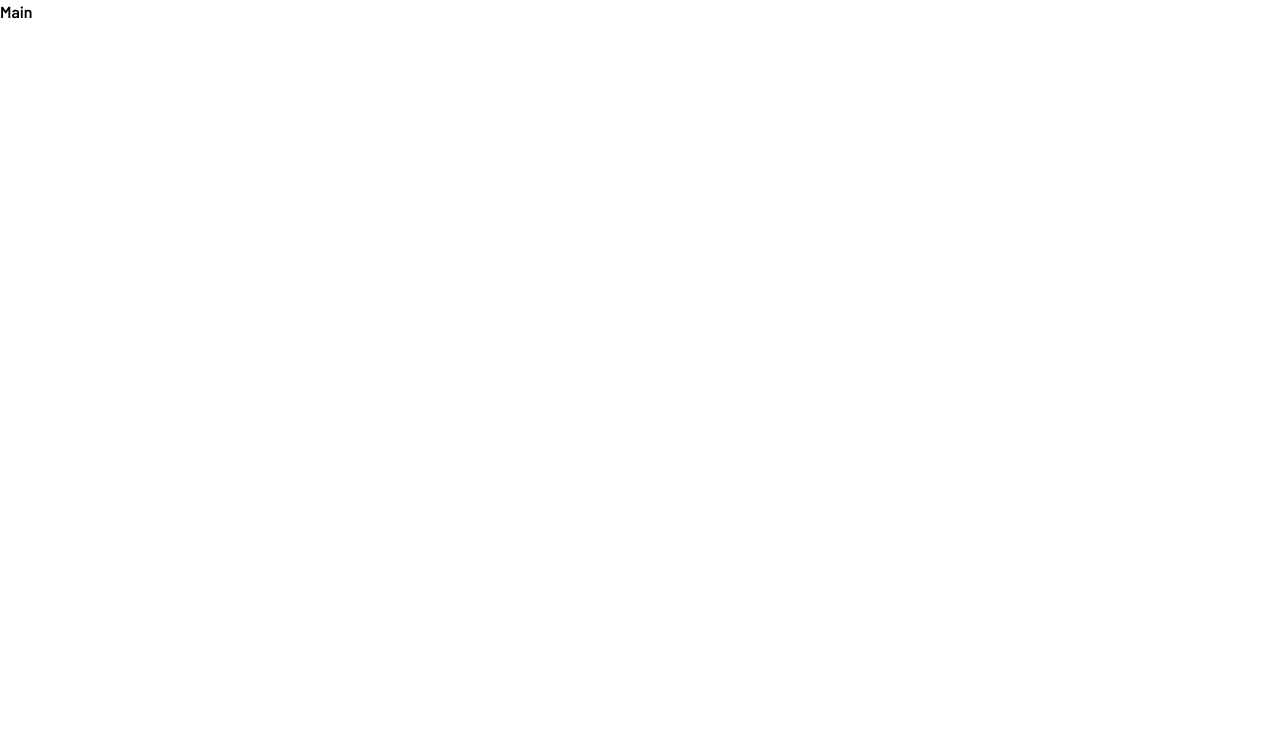
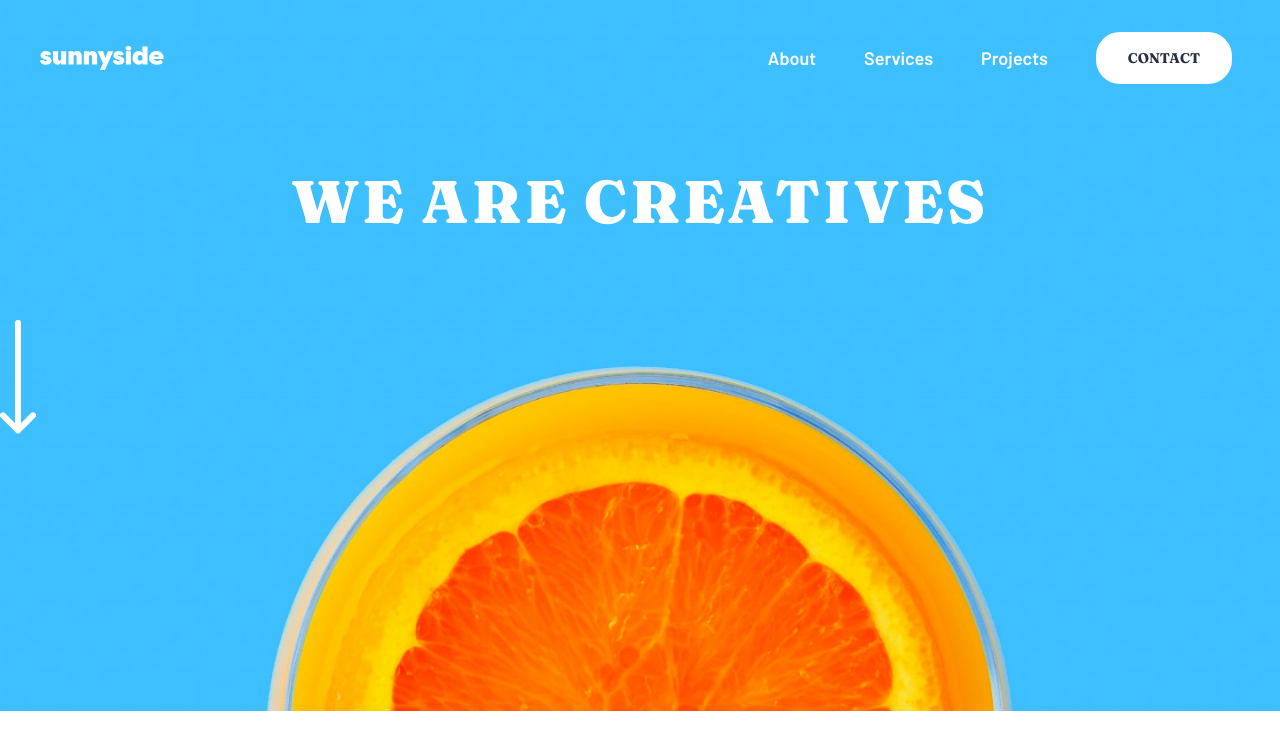
Before and after one commit to leonpahole/sunnyside-agency-landing, a Next.js app: page / in a window 1280 px wide. Shown: the top 750 px of the page. Built offline with nearby package versions, Linux system fonts and the light colour scheme.

Commit message:
Add hero

```diff
--- /dev/null
+++ b/src/components/Hero.tsx
@@ -0,0 +1,20 @@
+import ImageHeader from "public/images/desktop/image-header.jpg";
+import IconArrowDown from "public/images/icon-arrow-down.svg";
+import Image from "next/image";
+
+export const Hero = () => {
+  return (
+    <div className="relative z-0">
+      <Image alt="" src={ImageHeader} sizes="100vw" />
+      <h1 className="text-center px-1 w-full font-serif uppercase text-6xl text-white absolute z-10 top-[24%] font-black tracking-wider">
+        We are creatives
+      </h1>
+      <button
+        type="button"
+        className="mx-auto absolute z-10 top-[45%] inset-x-0"
+      >
+        <Image alt="Scroll down to the content" src={IconArrowDown} />
+      </button>
+    </div>
+  );
+};
--- /dev/null
+++ b/src/components/layout/Navbar.tsx
@@ -0,0 +1,38 @@
+import Image from "next/image";
+import Link from "next/link";
+import Logo from "public/images/logo.svg";
+import { NavbarContactLink } from "./NavbarContactLink";
+import { NavbarLink } from "./NavbarLink";
+
+const Links = [
+  {
+    name: "About",
+    to: "/",
+  },
+  {
+    name: "Services",
+    to: "/",
+  },
+  {
+    name: "Projects",
+    to: "/",
+  },
+];
+
+export const Navbar = () => {
+  return (
+    <header className="z-10 absolute left-0 right-0 top-0 py-8 pr-12 pl-10 flex items-center justify-between gap-2">
+      <Link href="/">
+        <Image src={Logo} alt="Sunnyside agency home" />
+      </Link>
+      <div className="text-white flex gap-12 items-center">
+        {Links.map((link) => (
+          <NavbarLink href={link.to} key={link.name}>
+            {link.name}
+          </NavbarLink>
+        ))}
+        <NavbarContactLink />
+      </div>
+    </header>
+  );
+};
--- /dev/null
+++ b/src/components/layout/NavbarContactLink.tsx
@@ -0,0 +1,12 @@
+import Link from "next/link";
+
+export const NavbarContactLink = () => {
+  return (
+    <Link
+      href="/"
+      className="py-4 px-8 text-blue bg-white rounded-3xl text-sm font-bold font-serif uppercase"
+    >
+      Contact
+    </Link>
+  );
+};
--- /dev/null
+++ b/src/components/layout/NavbarLink.tsx
@@ -0,0 +1,14 @@
+import Link from "next/link";
+
+interface IProps {
+  href: string;
+  children: React.ReactNode;
+}
+
+export const NavbarLink = ({ href, children }: IProps) => {
+  return (
+    <Link href={href} className="font-semibold text-lg">
+      {children}
+    </Link>
+  );
+};
--- a/src/pages/_app.tsx
+++ b/src/pages/_app.tsx
@@ -1,11 +1,18 @@
 import { barlow, fraunces } from "@/fonts";
 import "@/styles/globals.css";
 import type { AppProps } from "next/app";
+import Head from "next/head";
 
 export default function App({ Component, pageProps }: AppProps) {
   return (
-    <div className={`font-sans ${barlow.variable} ${fraunces.variable}`}>
-      <Component {...pageProps} />
-    </div>
+    <>
+      <Head>
+        <meta name="viewport" content="width=device-width, initial-scale=1" />
+        <link rel="icon" href="/images/favicon-32x32.png" />
+      </Head>
+      <div className={`font-sans ${barlow.variable} ${fraunces.variable}`}>
+        <Component {...pageProps} />
+      </div>
+    </>
   );
 }
--- a/src/pages/index.tsx
+++ b/src/pages/index.tsx
@@ -1,17 +1,19 @@
+import { Hero } from "@/components/Hero";
+import { Navbar } from "@/components/layout/Navbar";
 import Head from "next/head";
 
 export default function Home() {
   return (
     <>
       <Head>
-        <title>Create Next App</title>
-        <meta name="description" content="Generated by create next app" />
-        <meta name="viewport" content="width=device-width, initial-scale=1" />
-        <link rel="icon" href="/favicon.ico" />
+        <title>Sunnyside agency landing</title>
+        <meta
+          name="description"
+          content="We are a full-service creative agency specializing in helping brands grow fast. Engage your clients through compelling visuals that do most of the marketing for you."
+        />
       </Head>
-      <main>
-        <h1>Main</h1>
-      </main>
+      <Navbar />
+      <Hero />
     </>
   );
 }
```
